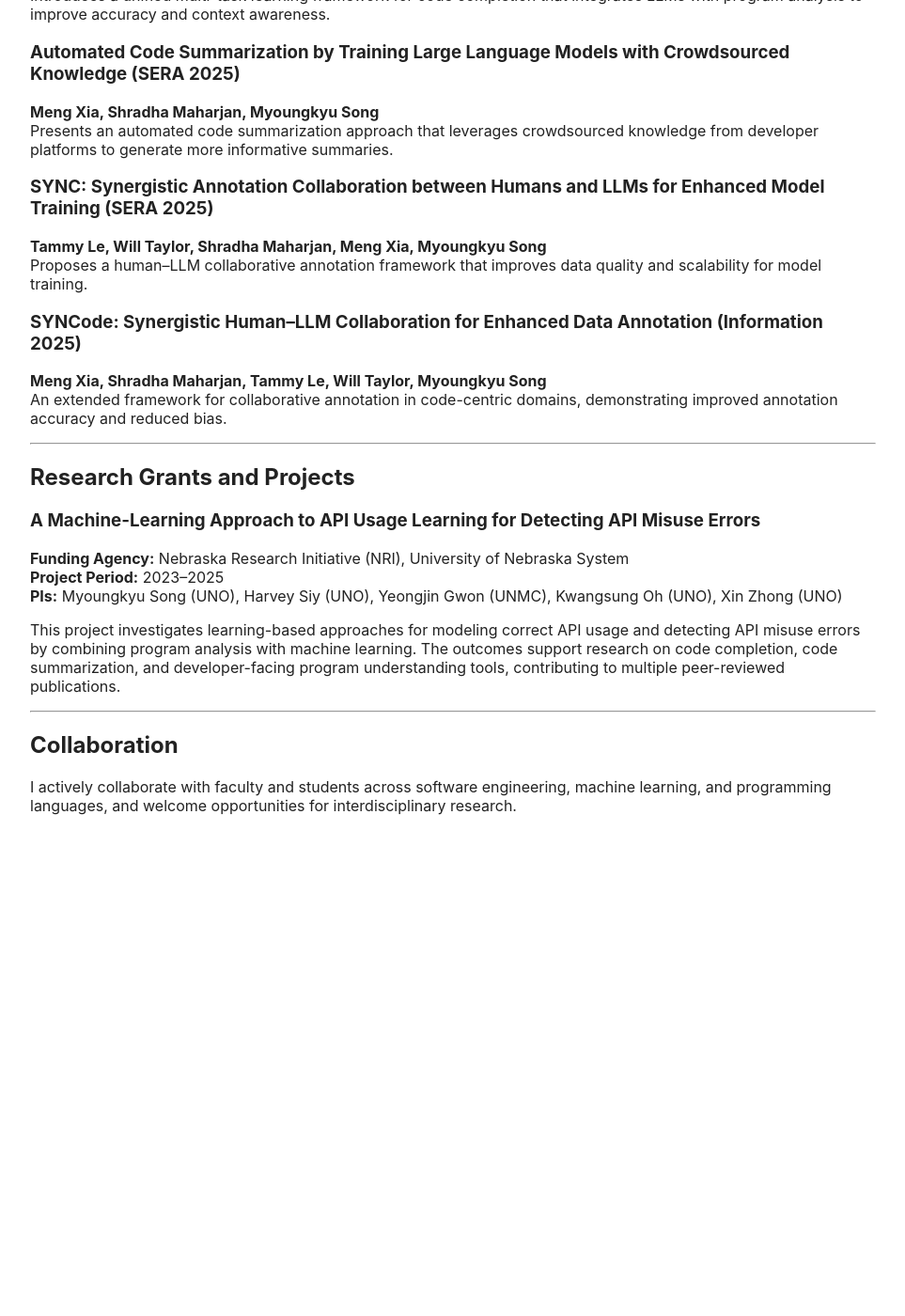
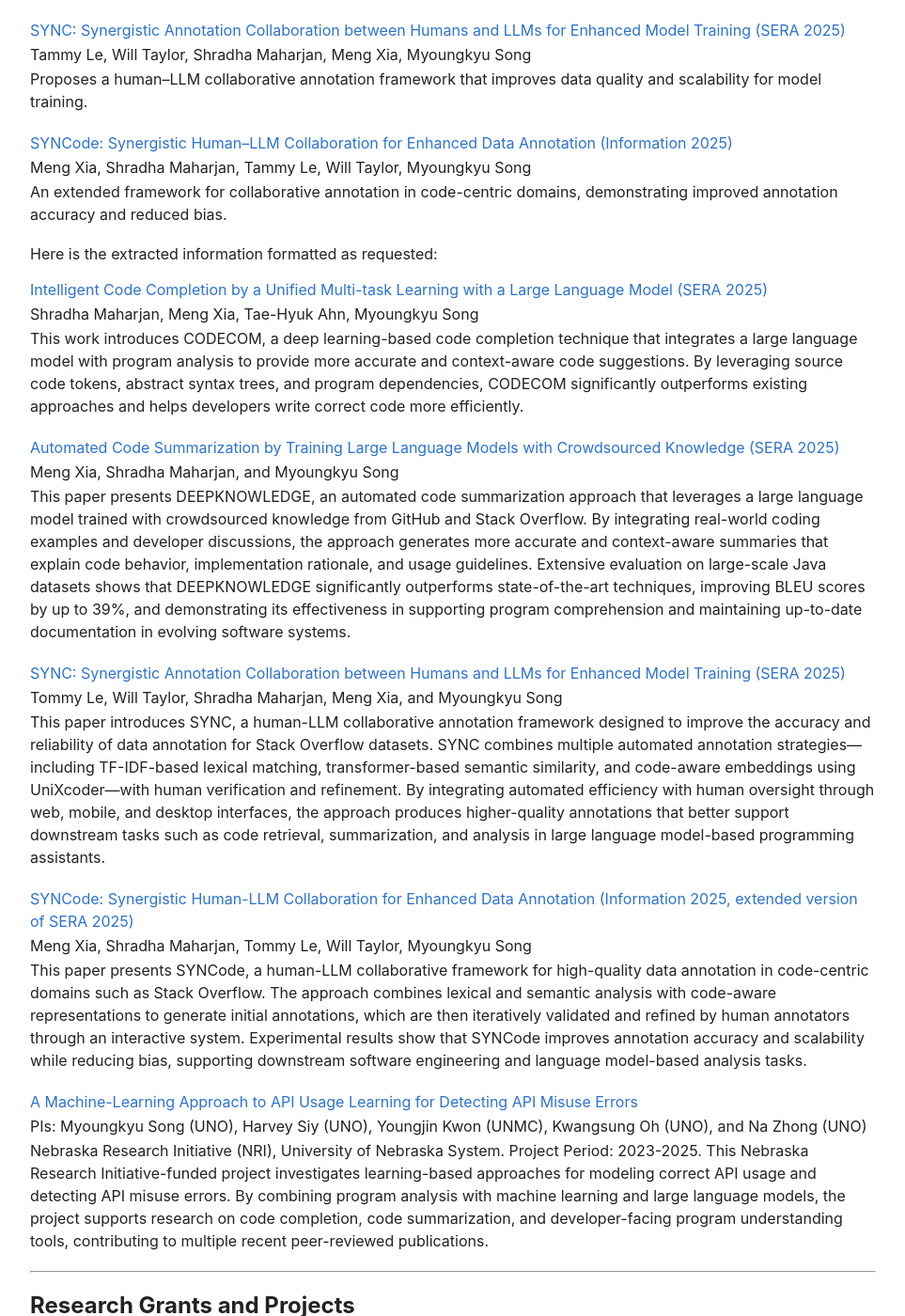
Before and after one commit to unose/unose.github.io, a Jekyll site: the page built from research.md, in a window 1280 px wide and 1400 px high, scrolled down 1103 px. Shown: the whole window at 94% size, without its empty margins (158-1121 px from the left). Built offline with Jekyll 4.4.1, drawn with Linux system fonts in a browser that asks for light colours; before the commit the page ends 2022 px from its top, so only the background shows below that; some of the changed text lies outside the part shown.

Commit message:
2026-01-01 01:00
Updated

```diff
--- a/research.md
+++ b/research.md
@@ -16,24 +16,28 @@
 ## Research Areas
 
 ### Program Analysis and Software Evolution
-- Analysis of **software changes**, **refactorings**, and **recurring modification patterns**
-- Techniques to support **code review**, **regression testing**, and **program comprehension**
-- Improving the **transparency** and **interpretability** of software evolution
+
+-   Analysis of **software changes**, **refactorings**, and **recurring modification patterns**
+-   Techniques to support **code review**, **regression testing**, and **program comprehension**
+-   Improving the **transparency** and **interpretability** of software evolution
 
 ### Software Correctness
-- Automated detection and explanation of **software defects**
-- Integration of **static analysis**, **statistical methods**, and **machine learning**
-- Developer-facing tools that provide **actionable feedback**
+
+-   Automated detection and explanation of **software defects**
+-   Integration of **static analysis**, **statistical methods**, and **machine learning**
+-   Developer-facing tools that provide **actionable feedback**
 
 ### AI & LLM-assisted Software Engineering
-- Combining **large language models (LLMs)** with **traditional program analysis**
-- Applications to **code completion**, **code summarization**, and **human–AI collaboration**
-- Emphasis on **reliability** and **trustworthiness** in developer tools
+
+-   Combining **large language models (LLMs)** with **traditional program analysis**
+-   Applications to **code completion**, **code summarization**, and **human–AI collaboration**
+-   Emphasis on **reliability** and **trustworthiness** in developer tools
 
 ### AI-assisted Programming Education
-- Intelligent tutoring systems for programming education
-- Automated feedback to support **effective software development practices**
-- Reinforcing **fundamental software engineering principles**
+
+-   Intelligent tutoring systems for programming education
+-   Automated feedback to support **effective software development practices**
+-   Reinforcing **fundamental software engineering principles**
 
 ---
 
@@ -51,28 +55,110 @@
   </div>
 </div>
 
+<div class="pub-item">
+  <div class="pub-title">
+    Automated Code Summarization by Training Large Language Models with Crowdsourced Knowledge (SERA 2025)
+  </div>
+  <div class="pub-authors">
+    Meng Xia, Shradha Maharjan, Myoungkyu Song
+  </div>
+  <div class="pub-summary">
+    Presents an automated code summarization approach that leverages crowdsourced knowledge from developer platforms to generate more informative summaries.
+  </div>
+</div>
 
-### Intelligent Code Completion by a Unified Multi-task Learning with a Large Language Model (SERA 2025)
-**Shradha Maharjan, Meng Xia, Tae-Hyuk Ahn, Myoungkyu Song**
-Introduces a unified multi-task learning framework for code completion that integrates LLMs with program analysis to improve accuracy and context awareness.
+<div class="pub-item">
+  <div class="pub-title">
+    SYNC: Synergistic Annotation Collaboration between Humans and LLMs for Enhanced Model Training (SERA 2025)
+  </div>
+  <div class="pub-authors">
+    Tammy Le, Will Taylor, Shradha Maharjan, Meng Xia, Myoungkyu Song
+  </div>
+  <div class="pub-summary">
+    Proposes a human–LLM collaborative annotation framework that improves data quality and scalability for model training.
+  </div>
+</div>
 
-### Automated Code Summarization by Training Large Language Models with Crowdsourced Knowledge (SERA 2025)
-**Meng Xia, Shradha Maharjan, Myoungkyu Song**
-Presents an automated code summarization approach that leverages crowdsourced knowledge from developer platforms to generate more informative summaries.
+<div class="pub-item">
+  <div class="pub-title">
+    SYNCode: Synergistic Human–LLM Collaboration for Enhanced Data Annotation (Information 2025)
+  </div>
+  <div class="pub-authors">
+    Meng Xia, Shradha Maharjan, Tammy Le, Will Taylor, Myoungkyu Song
+  </div>
+  <div class="pub-summary">
+    An extended framework for collaborative annotation in code-centric domains, demonstrating improved annotation accuracy and reduced bias.
+  </div>
+</div>
 
-### SYNC: Synergistic Annotation Collaboration between Humans and LLMs for Enhanced Model Training (SERA 2025)
-**Tammy Le, Will Taylor, Shradha Maharjan, Meng Xia, Myoungkyu Song**
-Proposes a human–LLM collaborative annotation framework that improves data quality and scalability for model training.
+Here is the extracted information formatted as requested:
 
-### SYNCode: Synergistic Human–LLM Collaboration for Enhanced Data Annotation (Information 2025)
-**Meng Xia, Shradha Maharjan, Tammy Le, Will Taylor, Myoungkyu Song**
-An extended framework for collaborative annotation in code-centric domains, demonstrating improved annotation accuracy and reduced bias.
+<div class="pub-item">
+<div class="pub-title">
+Intelligent Code Completion by a Unified Multi-task Learning with a Large Language Model (SERA 2025)
+</div>
+<div class="pub-authors">
+Shradha Maharjan, Meng Xia, Tae-Hyuk Ahn, Myoungkyu Song
+</div>
+<div class="pub-summary">
+This work introduces CODECOM, a deep learning-based code completion technique that integrates a large language model with program analysis to provide more accurate and context-aware code suggestions. By leveraging source code tokens, abstract syntax trees, and program dependencies, CODECOM significantly outperforms existing approaches and helps developers write correct code more efficiently.
+</div>
+</div>
+
+<div class="pub-item">
+<div class="pub-title">
+Automated Code Summarization by Training Large Language Models with Crowdsourced Knowledge (SERA 2025)
+</div>
+<div class="pub-authors">
+Meng Xia, Shradha Maharjan, and Myoungkyu Song
+</div>
+<div class="pub-summary">
+This paper presents DEEPKNOWLEDGE, an automated code summarization approach that leverages a large language model trained with crowdsourced knowledge from GitHub and Stack Overflow. By integrating real-world coding examples and developer discussions, the approach generates more accurate and context-aware summaries that explain code behavior, implementation rationale, and usage guidelines. Extensive evaluation on large-scale Java datasets shows that DEEPKNOWLEDGE significantly outperforms state-of-the-art techniques, improving BLEU scores by up to 39%, and demonstrating its effectiveness in supporting program comprehension and maintaining up-to-date documentation in evolving software systems.
+</div>
+</div>
+
+<div class="pub-item">
+<div class="pub-title">
+SYNC: Synergistic Annotation Collaboration between Humans and LLMs for Enhanced Model Training (SERA 2025)
+</div>
+<div class="pub-authors">
+Tommy Le, Will Taylor, Shradha Maharjan, Meng Xia, and Myoungkyu Song
+</div>
+<div class="pub-summary">
+This paper introduces SYNC, a human-LLM collaborative annotation framework designed to improve the accuracy and reliability of data annotation for Stack Overflow datasets. SYNC combines multiple automated annotation strategies—including TF-IDF-based lexical matching, transformer-based semantic similarity, and code-aware embeddings using UniXcoder—with human verification and refinement. By integrating automated efficiency with human oversight through web, mobile, and desktop interfaces, the approach produces higher-quality annotations that better support downstream tasks such as code retrieval, summarization, and analysis in large language model-based programming assistants.
+</div>
+</div>
+
+<div class="pub-item">
+<div class="pub-title">
+SYNCode: Synergistic Human-LLM Collaboration for Enhanced Data Annotation (Information 2025, extended version of SERA 2025)
+</div>
+<div class="pub-authors">
+Meng Xia, Shradha Maharjan, Tommy Le, Will Taylor, Myoungkyu Song
+</div>
+<div class="pub-summary">
+This paper presents SYNCode, a human-LLM collaborative framework for high-quality data annotation in code-centric domains such as Stack Overflow. The approach combines lexical and semantic analysis with code-aware representations to generate initial annotations, which are then iteratively validated and refined by human annotators through an interactive system. Experimental results show that SYNCode improves annotation accuracy and scalability while reducing bias, supporting downstream software engineering and language model-based analysis tasks.
+</div>
+</div>
+
+<div class="pub-item">
+<div class="pub-title">
+A Machine-Learning Approach to API Usage Learning for Detecting API Misuse Errors
+</div>
+<div class="pub-authors">
+PIs: Myoungkyu Song (UNO), Harvey Siy (UNO), Youngjin Kwon (UNMC), Kwangsung Oh (UNO), and Na Zhong (UNO)
+</div>
+<div class="pub-summary">
+Nebraska Research Initiative (NRI), University of Nebraska System. Project Period: 2023-2025. This Nebraska Research Initiative-funded project investigates learning-based approaches for modeling correct API usage and detecting API misuse errors. By combining program analysis with machine learning and large language models, the project supports research on code completion, code summarization, and developer-facing program understanding tools, contributing to multiple recent peer-reviewed publications.
+</div>
+</div>
 
 ---
 
 ## Research Grants and Projects
 
 ### A Machine-Learning Approach to API Usage Learning for Detecting API Misuse Errors
+
 **Funding Agency:** Nebraska Research Initiative (NRI), University of Nebraska System
 **Project Period:** 2023–2025
 **PIs:** Myoungkyu Song (UNO), Harvey Siy (UNO), Yeongjin Gwon (UNMC), Kwangsung Oh (UNO), Xin Zhong (UNO)
```
